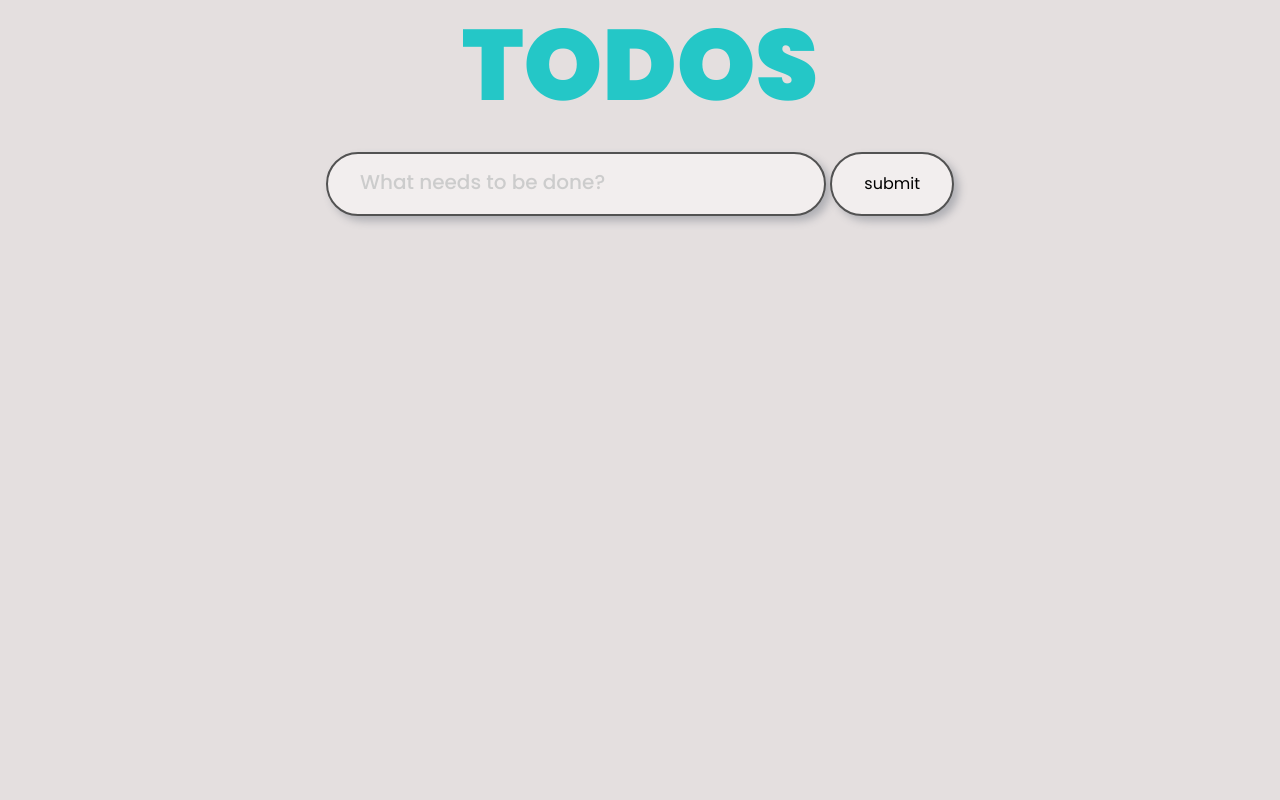
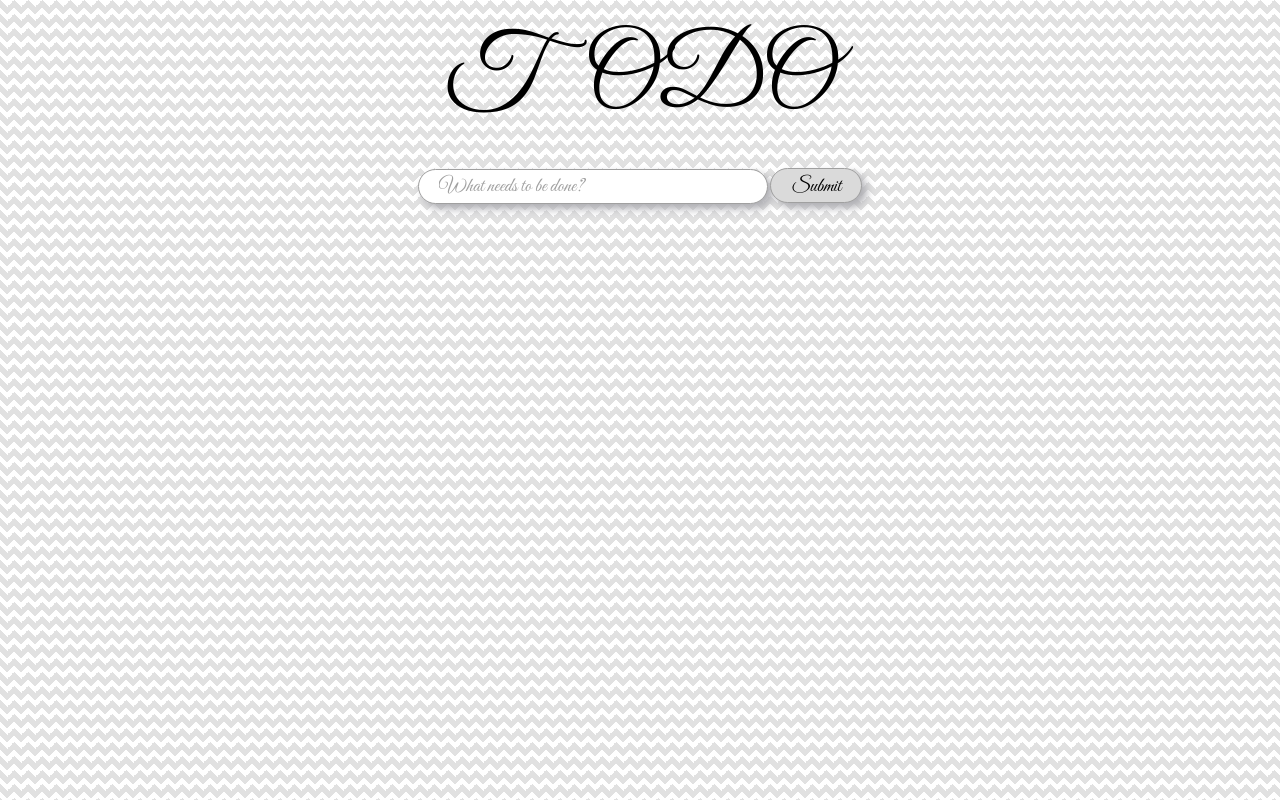
Before and after one commit to annamariak02/todo-js, a website: page index.html in a window 1280 px wide. Drawn offline with Linux system fonts and the light colour scheme.

Commit message:
second try

```diff
--- a/css/style.css
+++ b/css/style.css
@@ -1,4 +1,4 @@
-/* css reset */
+/*css reset*/
 /* Box sizing rules */
 *,
 *::before,
@@ -73,14 +73,18 @@ select {
     scroll-behavior: auto !important;
   }
 }
-/* end css reset */
 
-/* typography */
+/*typography*/
 html {font-size: 100%;} /*16px*/
 
 body {
-  background: rgb(228, 223, 223);
-  font-family: 'Poppins', sans-serif;
+    background-color: #e1e1e1;
+opacity: 1;
+background-image:  linear-gradient(135deg, #ffffff 25%, transparent 25%), linear-gradient(225deg, #ffffff 25%, transparent 25%), linear-gradient(45deg, #ffffff 25%, transparent 25%), linear-gradient(315deg, #ffffff 25%, #e1e1e1 25%);
+background-position:  7px 0, 7px 0, 0 0, 0 0;
+background-size: 14px 14px;
+background-repeat: repeat;
+  font-family: 'Great Vibes', cursive;
   font-weight: 400;
   line-height: 1.75;
   color: #000000;
@@ -90,73 +94,72 @@ p {margin-bottom: 1rem;}
 
 h1, h2, h3, h4, h5 {
   margin: 3rem 0 1.38rem;
-  font-family: 'Poppins', sans-serif;
+  font-family: 'Great Vibes', cursive;
   font-weight: 400;
   line-height: 1.3;
 }
 
 h1 {
   margin-top: 0;
-  font-size: 4.209rem;
+  font-size: 5.653rem;
 }
 
-h2 {font-size: 3.157rem;}
+h2 {font-size: 3.998rem;}
 
-h3 {font-size: 2.369rem;}
+h3 {font-size: 2.827rem;}
 
-h4 {font-size: 1.777rem;}
+h4 {font-size: 1.999rem;}
 
-h5 {font-size: 1.333rem;}
+h5 {font-size: 1.414rem;}
 
-small, .text_small {font-size: 0.75rem;}
+small, .text_small {font-size: 0.707rem;}
 /* end typography */
-
-/* global styles */
-.d-flex{
-  display: flex;
+/* main styles */
+h1 {
+    font-size: 100px;
+    text-transform: uppercase;
 }
-.x-c{
-  justify-content: center;
+header{
+    display: flex;
+    justify-content: center;
+    padding-top: 1em;
 }
-.y-c{
-  align-items: center;
+main{
+    display: flex;
+    flex-direction: column;
+    align-items: center;
 }
-#btn{
-  border: 2px solid rgb(82, 82, 82);
-  border-radius: 2em;
-  padding: 1em 2em;
-  background-color: #f2eeee;
-  box-shadow: 5px 5px 8px rgb(175, 175, 180);
+#input{
+    width: 350px;
+    height: 35px;
+    border: 1px solid rgb(160, 160, 160);
+    border-radius: 1em;
+    padding-left: 1em;
+    box-shadow: 5px 5px 8px rgb(175, 175, 180);
+    font-size: 20px;
+}
+::placeholder{
+    color: rgb(160, 160, 160);
+    font-size: 20px;
+}
+#button{
+    background-color: #dadada;
+    border: 1px solid rgb(160, 160, 160);
+    border-radius: 1em;
+    box-shadow: 5px 5px 8px rgb(175, 175, 180);
+    padding: 0em 1em;
+    height: 35px;
+    font-size: 20px;
 
 }
-/* end global styles */
+ul {
+    list-style-type: none;
+    width: 500px;
+    padding-left: 1em;
+    background-color: #e4e4e4;
+    font-size: 24px;
+    border-radius: 1em;
+    box-shadow: 5px 5px 8px rgb(175, 175, 180);
 
-/* main styles  */
-header{
-  flex-direction: column;
-}
-header h1{
-  font-weight: 900;
-  font-size: 100px;
-  text-transform: uppercase;
-  color: rgb(36, 199, 199);
-}
-#txtbox{
-  width: 500px;
-  border: 2px solid rgb(82, 82, 82);
-  border-radius: 2em;
-  padding: 1em 2em;
-  box-shadow: 5px 5px 8px rgb(175, 175, 180);
-  margin-bottom: 20px;
-  background-color: #f2eeee;
-}
-::placeholder{
-  color: #ccc;
-  font-weight: 500;
-  font-size: 20px;
-}
-ul {
-  width: 700px;
-  background-color: rgb(161, 161, 161);
 }
 /* end main styles */
--- a/index.html
+++ b/index.html
@@ -1,26 +1,26 @@
 <!DOCTYPE html>
-<html lang="et">
+<html lang="en">
 <head>
     <meta charset="UTF-8">
     <meta http-equiv="X-UA-Compatible" content="IE=edge">
     <meta name="viewport" content="width=device-width, initial-scale=1.0">
-    <title>ToDo</title>
-    <link rel="stylesheet" href="/css/style.css">
+    <title>Todo</title>
+    <link rel="stylesheet" href="css/style.css">
     <link rel="preconnect" href="https://fonts.googleapis.com">
 <link rel="preconnect" href="https://fonts.gstatic.com" crossorigin>
-<link href="https://fonts.googleapis.com/css2?family=Poppins:wght@100;200;300;400;500;600;700;800;900&display=swap" rel="stylesheet">
+<link href="https://fonts.googleapis.com/css2?family=Great+Vibes&display=swap" rel="stylesheet">
 </head>
 <body>
-    <header class="d-flex y-c">
-        <h1>todos</h1>
-        <form id="my-form">
-        <input id="txtbox" type="text" placeholder="What needs to be done?">
-        <input class="btn" id="btn" type="submit" value="submit">
-   </form>
+    <header>
+        <h1>Todo</h1>
     </header>
-<section class="d-flex x-c">
-<ul id="tasks"></ul>
-</section>
-    <script src="main.js"></script>
+<main>
+    <div>
+        <input id="input" type="text" placeholder="What needs to be done?">
+        <button id="button" type="submit">Submit</button>
+    </div>
+    <ul id="taskList"></ul>
+</main>
+<script src="./main.js"></script>
 </body>
 </html>
--- a/main.js
+++ b/main.js
@@ -1,14 +1,30 @@
-const myForm= document.querySelector('#my-form');
-const tekst= document.querySelector('#txtbox');
-const tasks= document.querySelector('#tasks');
+const input = document.getElementById('input');
+const button = document.getElementById('button');
+const taskList = document.getElementById('taskList');
 
-myForm.addEventListener('submit', onSubmit);
-function onSubmit(e){
-    e.preventDefault();
-    if(tekst.value !== ''){
-    const li=document.createElement('li');
-    li.appendChild(document.createTextNode(`${tekst.value}`));
-    tasks.appendChild(li);
-    tekst.value='';
+function addTask(value){
+    const task = document.createElement('li');
+    task.innerText = value;
+    taskList.appendChild(task);
 }
+
+function submitTask(value){
+    if(!value) return;
+    if (!value.trim()) return;
+
+    addTask(value);
+    input.value='';
 }
+
+input.addEventListener('keyup', function({ key }){
+    if (key !== 'Enter') return;
+    event.preventDefault;
+
+    const { value } = input;
+    submitTask(value);
+});
+
+button.addEventListener('click', function(){
+    const { value } = input;
+    submitTask(value);
+});
```
Also changed, not shown: 1 other file.
